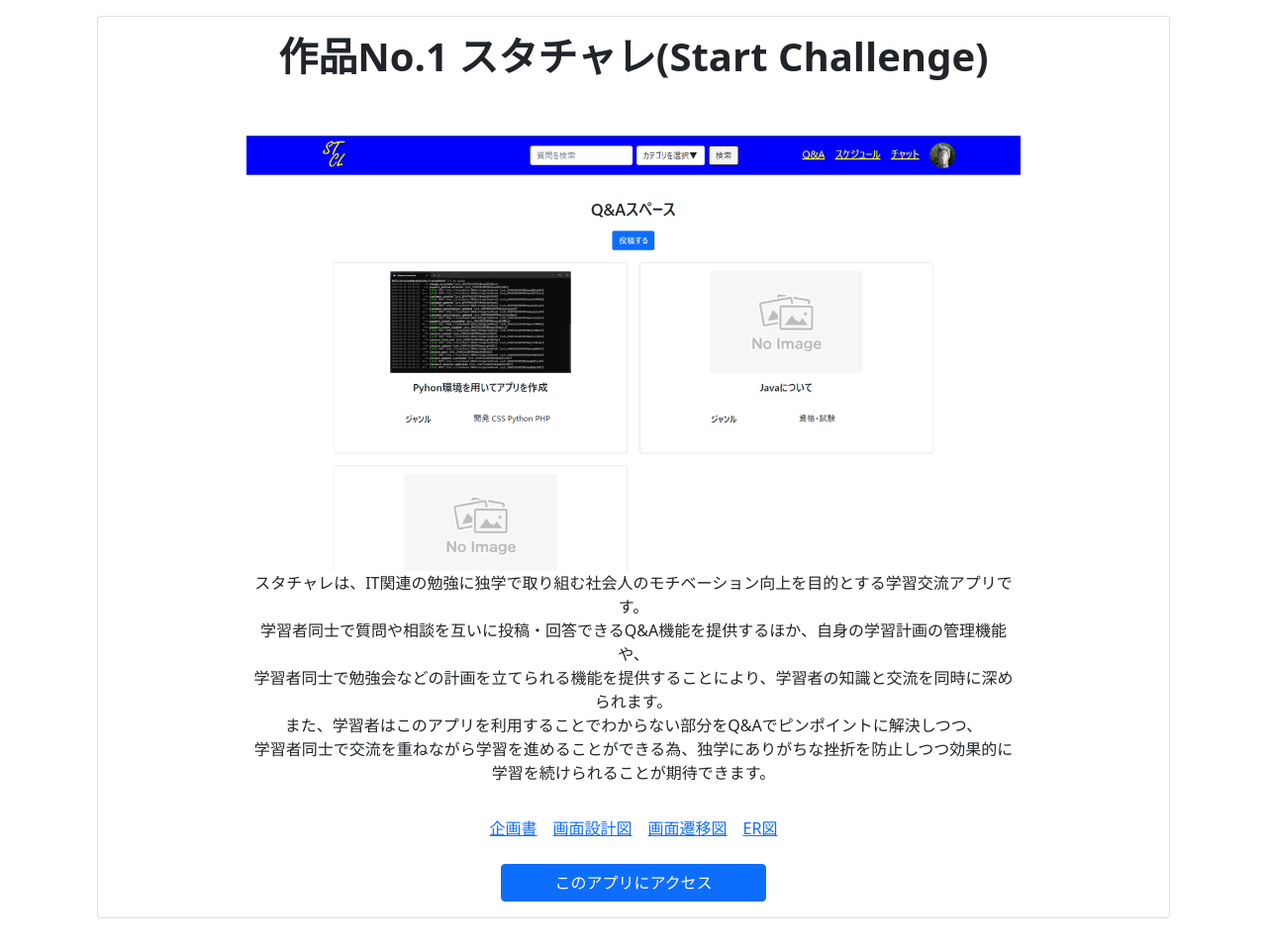
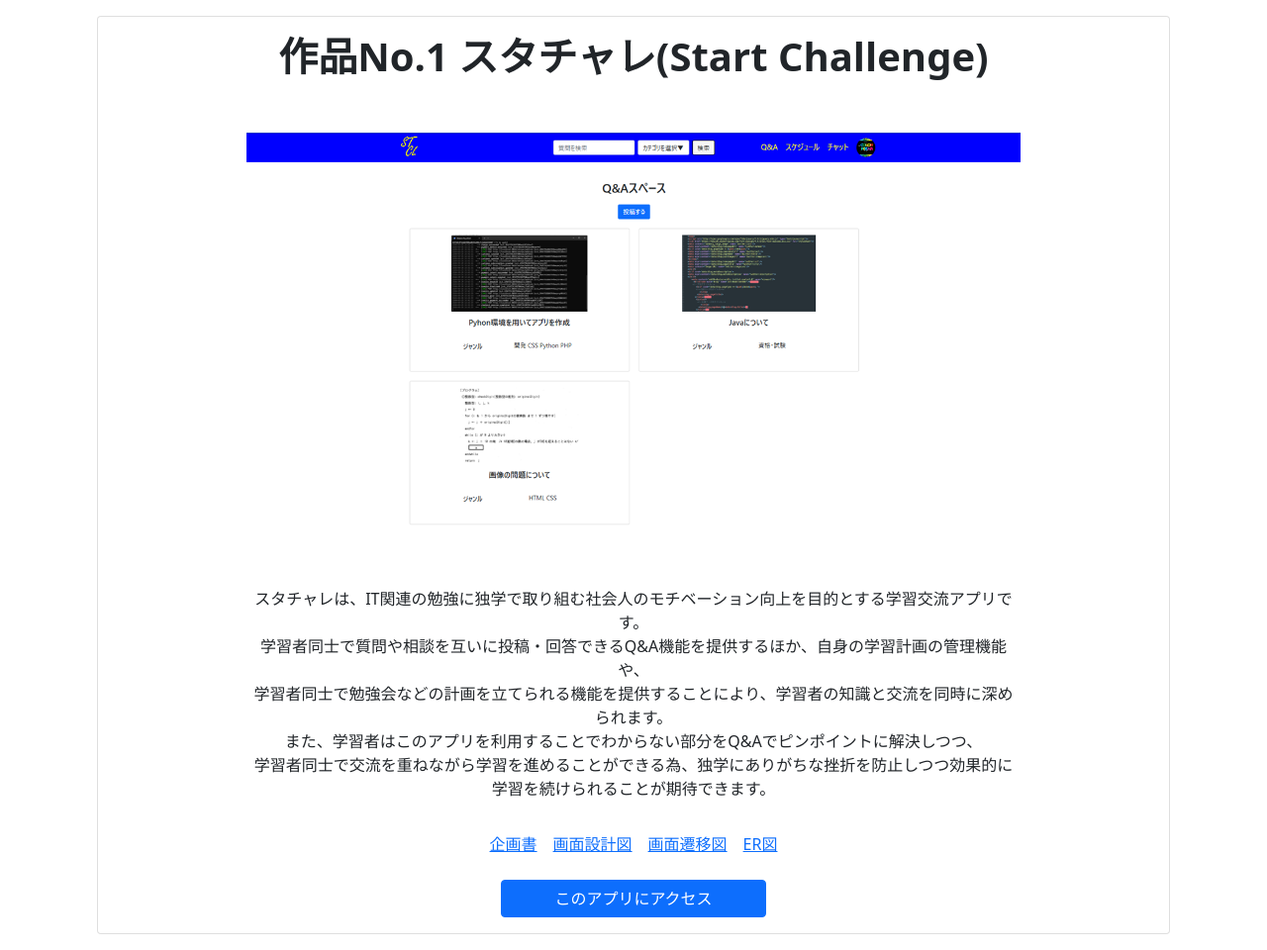
Before and after one commit to Yoshidak-ta/start_challenge, a Django app: page / in a window 1280 px wide. Shown: the whole page at 99% size. Before the commit the page ends 928 px from the top, so only its background shows below. Run offline with Django 5.2, Linux system fonts and the light colour scheme.

Commit message:
ポートフォリオ画像変更

```diff
--- a/start_challenge/templates/portfolio.html
+++ b/start_challenge/templates/portfolio.html
@@ -15,7 +15,7 @@
         <div class="card m-3 p-3">
           <h1 class="fw-bold mb-5">作品No.1 スタチャレ(Start Challenge)</h1>
           <div class="row justify-content-center">
-            <img class="mt-2 w-75 h-50" src="{% static 'generals/portfolio/portfolio.png' %}">
+            <img class="mb-4 w-75" src="{% static 'generals/portfolio/portfolio.png' %}">
             <p class="w-75">
               スタチャレは、IT関連の勉強に独学で取り組む社会人のモチベーション向上を目的とする学習交流アプリです。</br>
               学習者同士で質問や相談を互いに投稿・回答できるQ&A機能を提供するほか、自身の学習計画の管理機能や、</br>学習者同士で勉強会などの計画を立てられる機能を提供することにより、学習者の知識と交流を同時に深められます。</br>
```
Also changed, not shown: start_challenge/static/generals/portfolio/portfolio.png.
